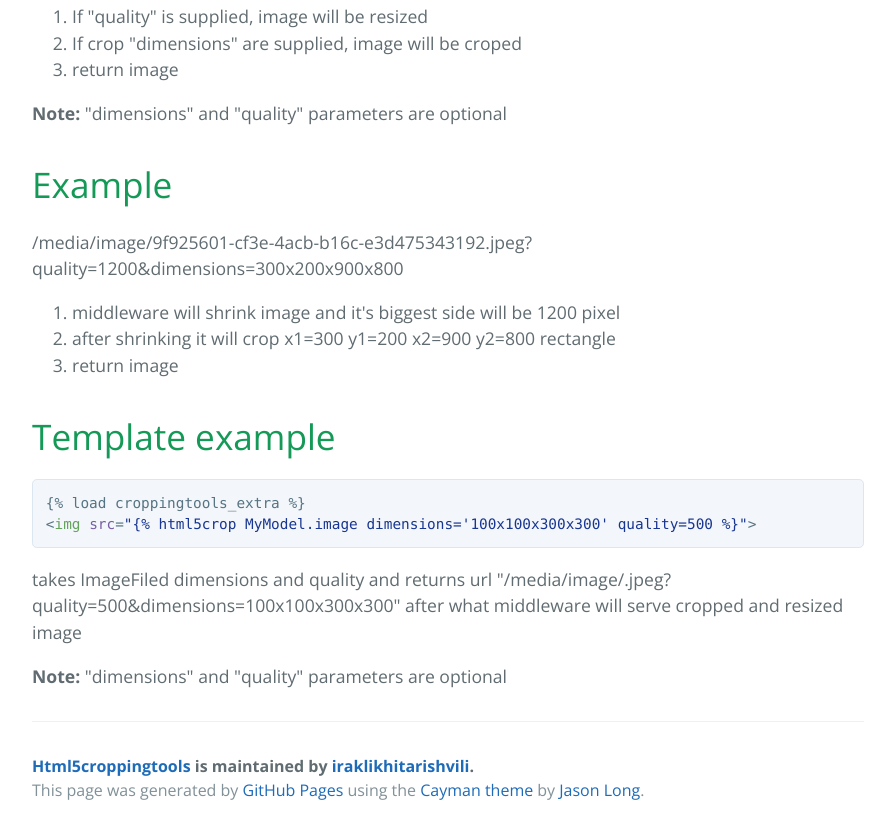
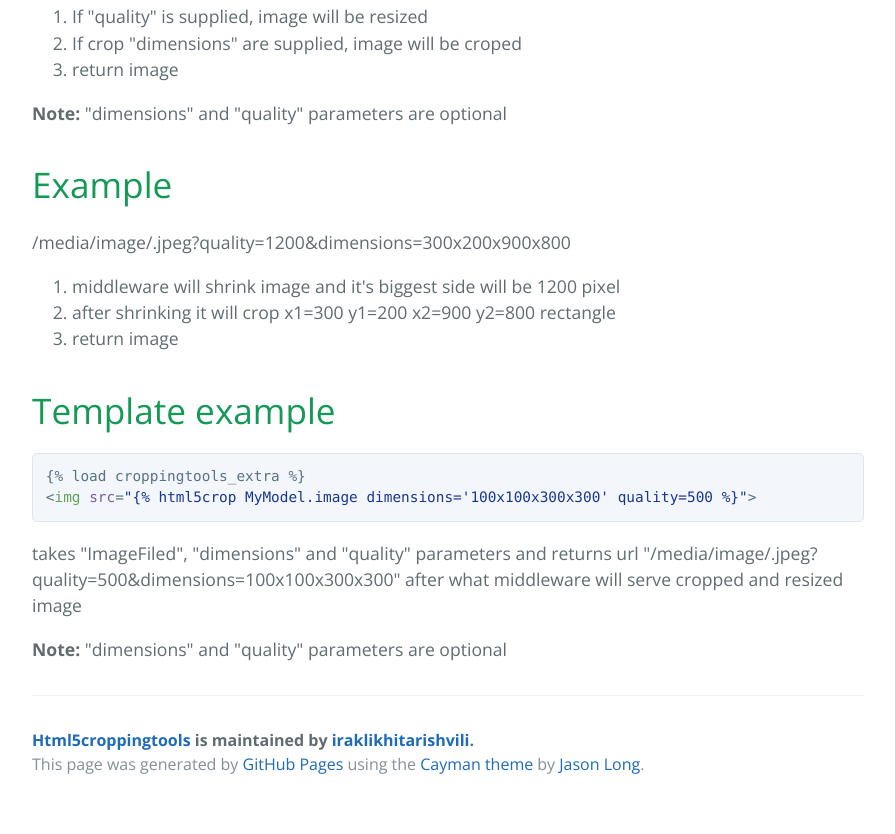
Before and after one commit to iraklikhitarishvili/django-html5croppingtools, a plain HTML site: page index.html in a window 1280 px wide. Shown: the part 2288-3122 px from the top of the page, without its empty margins (192-1087 px from the left). After the commit the page ends 3096 px from the top, so only its background shows below. Drawn offline with nearby package versions, Linux system fonts and the light colour scheme.

Commit message:
Create gh-pages branch via GitHub

```diff
--- a/index.html
+++ b/index.html
@@ -115,7 +115,7 @@ and middleware will serve corresponding image cropped and resized
 <h1>
 <a id="example" class="anchor" href="#example" aria-hidden="true"><span class="octicon octicon-link"></span></a>Example</h1>
 
-<p>/media/image/9f925601-cf3e-4acb-b16c-e3d475343192.jpeg?quality=1200&amp;dimensions=300x200x900x800</p>
+<p>/media/image/.jpeg?quality=1200&amp;dimensions=300x200x900x800</p>
 
 <ol>
 <li>middleware will shrink image and it's biggest side will be 1200 pixel</li>
@@ -129,7 +129,7 @@ and middleware will serve corresponding image cropped and resized
 <div class="highlight highlight-html"><pre>{% load croppingtools_extra %}
 &lt;<span class="pl-ent">img</span> <span class="pl-e">src</span>=<span class="pl-s"><span class="pl-pds">"</span>{% html5crop MyModel.image dimensions='100x100x300x300' quality=500 %}<span class="pl-pds">"</span></span>&gt;</pre></div>
 
-<p>takes ImageFiled dimensions and quality and
+<p>takes "ImageFiled", "dimensions" and "quality" parameters and
 returns url "/media/image/.jpeg?quality=500&amp;dimensions=100x100x300x300"
 after what middleware will serve cropped and resized image</p>
 
```
Also changed, not shown: params.json (+1 -1 lines).
